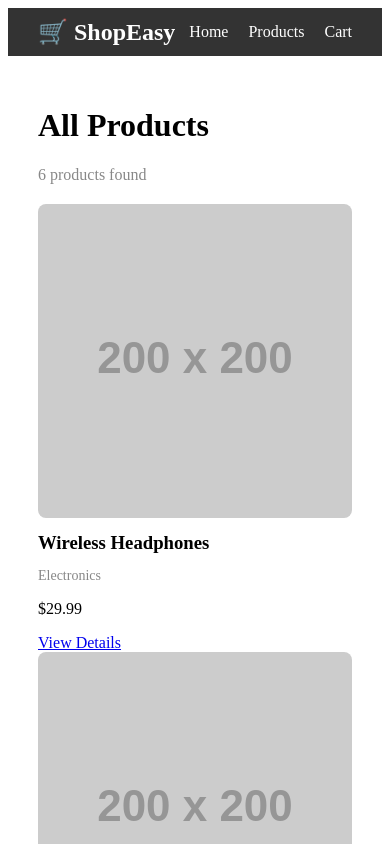
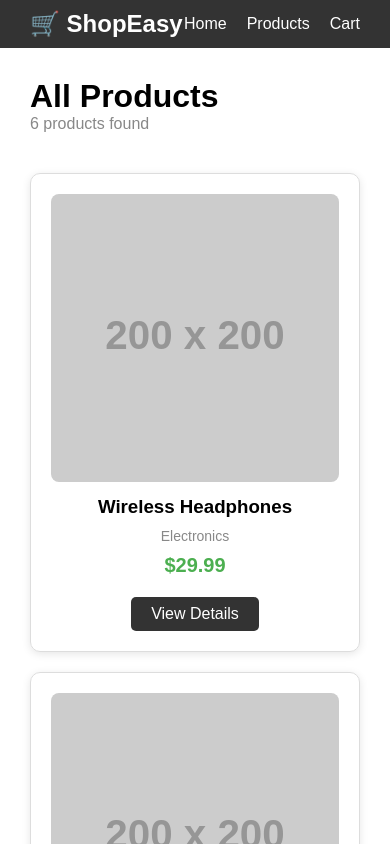
Before and after one commit to abu-mohammad/ecommerce-fullstack-design, a React (Create React App) app in the folder frontend/: page /products in a window 390 px wide. Shown: the top 844 px of the page. Built offline with nearby package versions, Linux system fonts and the light colour scheme.

Commit message:
Week 1: Responsive design added

```diff
--- a/frontend/src/index.css
+++ b/frontend/src/index.css
@@ -0,0 +1,60 @@
+* {
+  margin: 0;
+  padding: 0;
+  box-sizing: border-box;
+}
+
+body {
+  font-family: Arial, sans-serif;
+}
+
+.products-grid {
+  display: grid;
+  grid-template-columns: repeat(3, 1fr);
+  gap: 20px;
+  padding: 20px 0;
+}
+
+.card {
+  border: 1px solid #ddd;
+  border-radius: 10px;
+  padding: 20px;
+  text-align: center;
+  box-shadow: 0 2px 8px rgba(0,0,0,0.1);
+}
+
+.card img {
+  width: 100%;
+  border-radius: 8px;
+}
+
+.price {
+  color: #4CAF50;
+  font-size: 20px;
+  font-weight: bold;
+  margin: 10px 0;
+}
+
+.card-button {
+  background-color: #333;
+  color: white;
+  padding: 8px 20px;
+  border-radius: 5px;
+  text-decoration: none;
+  display: inline-block;
+  margin-top: 10px;
+}
+
+/* Tablet */
+@media (max-width: 768px) {
+  .products-grid {
+    grid-template-columns: repeat(2, 1fr);
+  }
+}
+
+/* Mobile */
+@media (max-width: 480px) {
+  .products-grid {
+    grid-template-columns: 1fr;
+  }
+}
```
